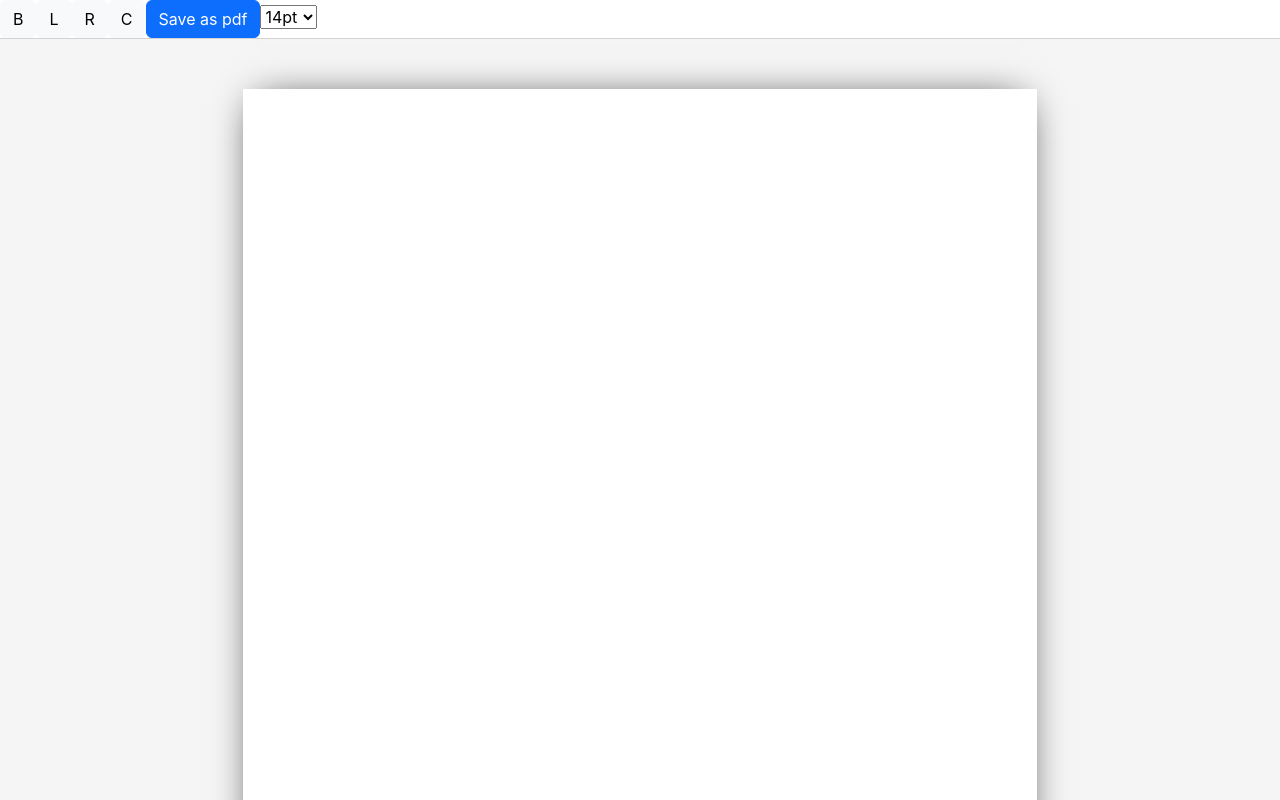
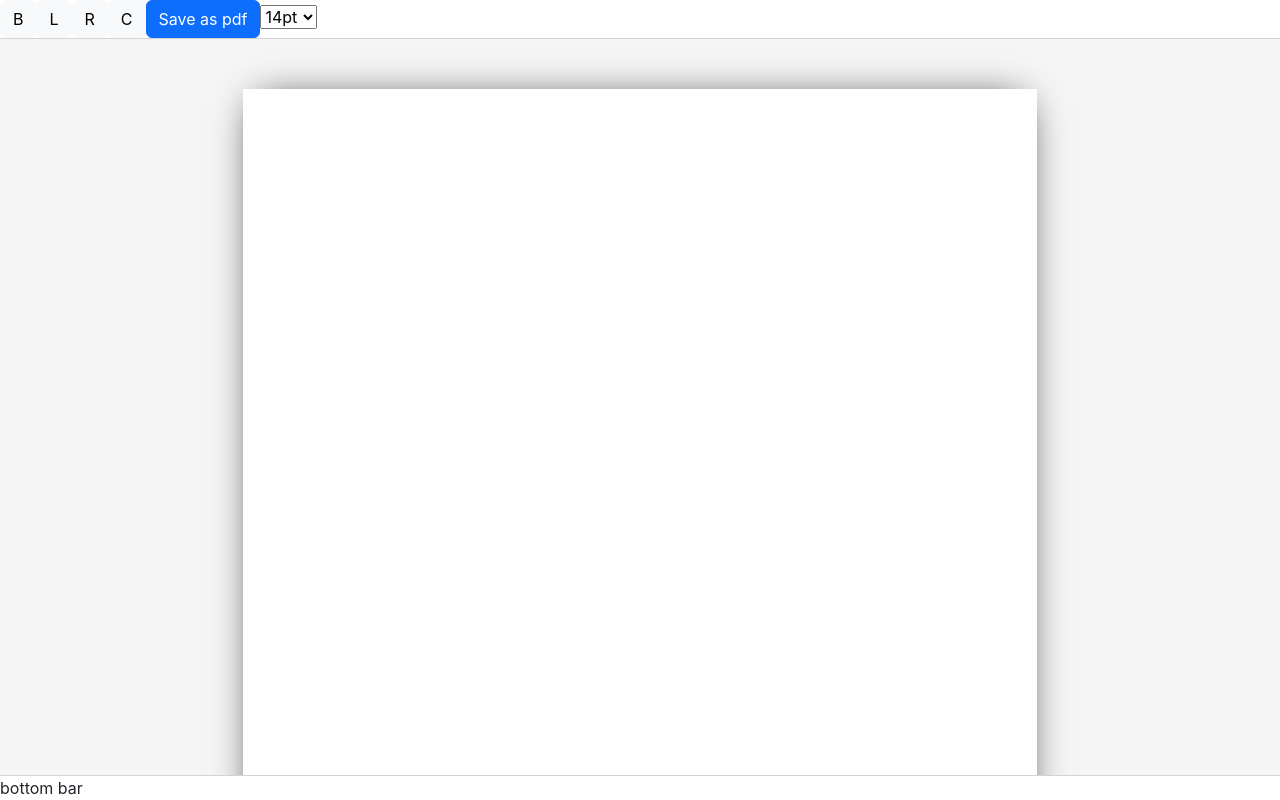
Before and after one commit to DariuszMeissner/Online-text-editor, a React (Create React App) app: page / in a window 1280 px wide. Shown: the top 800 px of the page. Built offline with nearby package versions, Linux system fonts and the light colour scheme.

Commit message:
adding toolsBarBottom component

```diff
--- a/src/component/main-view/MainView.tsx
+++ b/src/component/main-view/MainView.tsx
@@ -1,5 +1,6 @@
 import React, { FC } from 'react'
-import ToolsBarTop from '../tools-bar-top/ToolsBarTop'
+import ToolsBarBottom from '../tools-bar-top/bottom/ToolsBarBottom'
+import ToolsBarTop from '../tools-bar-top/top/ToolsBarTop'
 import Workspace from '../workspace/Workspace'
 import './MainView.scss'
 
@@ -8,6 +9,7 @@ const MainView: FC = () => {
     <main>
       <ToolsBarTop />
       <Workspace />
+      <ToolsBarBottom />
     </main>
   )
 }
--- /dev/null
+++ b/src/component/tools-bar-top/bottom/ToolsBarBottom.scss
@@ -0,0 +1,6 @@
+.tools-bar-bottom {
+  position: sticky;
+  bottom: 0;
+  background-color: white;
+  border-top: 1px solid lightgray;
+}
--- /dev/null
+++ b/src/component/tools-bar-top/bottom/ToolsBarBottom.tsx
@@ -0,0 +1,8 @@
+import React, { FC } from 'react'
+import './ToolsBarBottom.scss'
+
+const ToolsBarBottom: FC = () => {
+  return <div className="tools-bar-bottom">bottom bar</div>
+}
+
+export default ToolsBarBottom
```
Also changed, not shown: src/component/tools-bar-top/top/ToolsBarTop.tsx (renamed from src/component/tools-bar-top/ToolsBarTop.tsx, +4 -4 lines), src/component/tools-bar-top/top/ToolsBarTop.scss (renamed from src/component/tools-bar-top/ToolsBarTop.scss).
